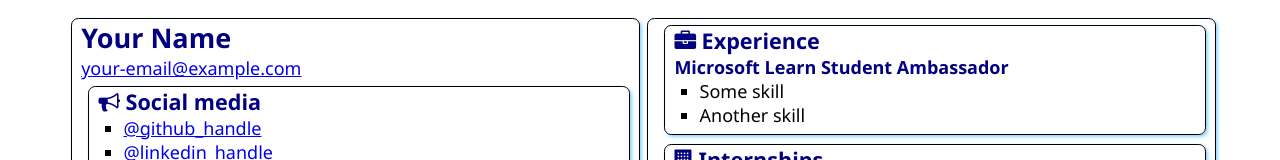
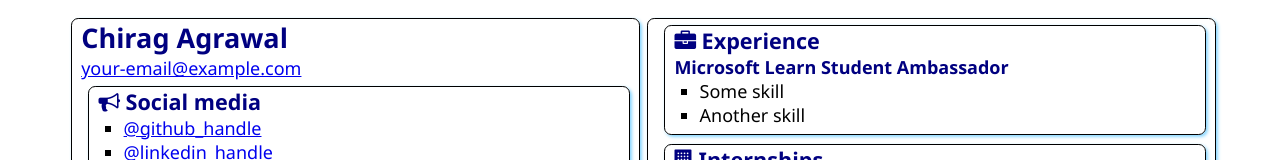
Before and after one commit to chiragagrawal9200/SATechnicalOnboarding, a plain HTML site: page src/index.html in a window 1280 px wide. Shown: the top 160 px of the page. Drawn offline with Linux system fonts and the light colour scheme.

Commit message:
Added My Name
Added My Real Name

```diff
--- a/src/index.html
+++ b/src/index.html
@@ -12,7 +12,7 @@
 <body>
     <main>
         <article class="box">
-            <h1>Your Name</h1>
+            <h1>Chirag Agrawal</h1>
             <div><a href="mailto:your.email@example.com">your-email@example.com</a></div>
 
             <section class="box">
```
